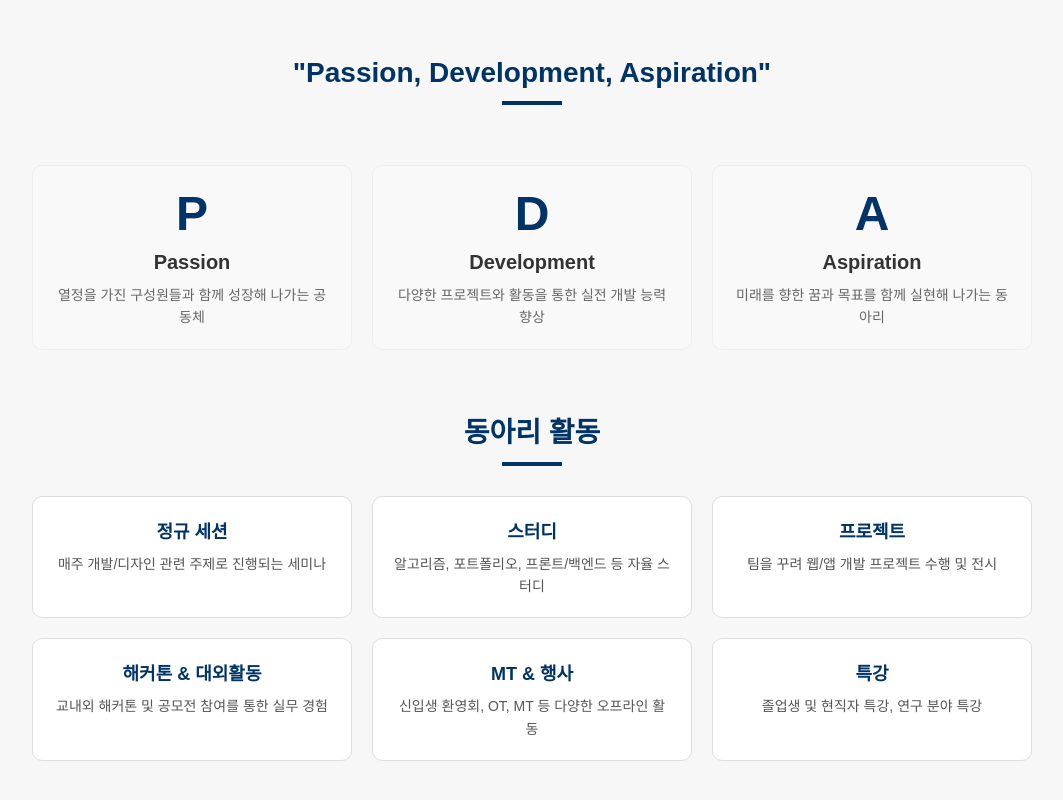
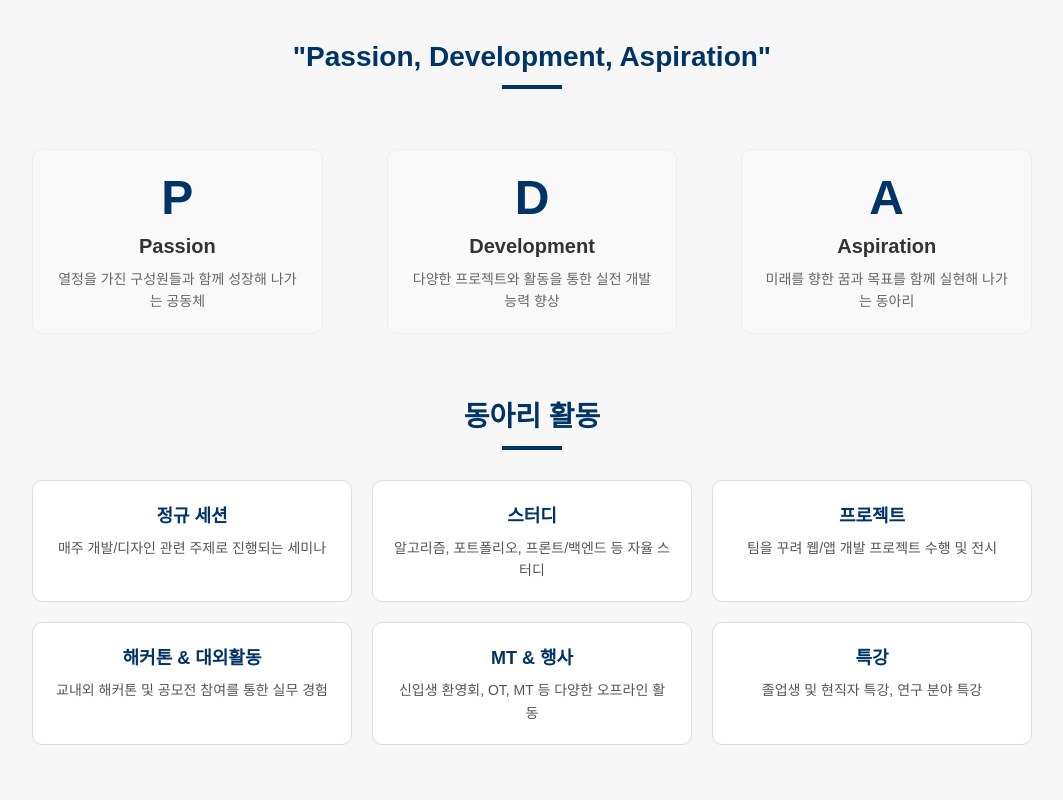
Before and after one commit to junhyeon-devops/club-website-infra, a React (Create React App) app: page / in a window 1280 px wide. Shown: the part 1060-1860 px from the top of the page, without its empty margins (108-1171 px from the left). Built offline with nearby package versions, Linux system fonts and the light colour scheme.

Commit message:
메인 페이지까지 최종

```diff
--- a/package.json
+++ b/package.json
@@ -9,6 +9,7 @@
     "@testing-library/user-event": "^13.5.0",
     "react": "^19.1.0",
     "react-dom": "^19.1.0",
+    "react-helmet": "^6.1.0",
     "react-router-dom": "^7.6.1",
     "react-scripts": "5.0.1",
     "swiper": "^11.2.8",
--- a/public/index.html
+++ b/public/index.html
@@ -2,7 +2,7 @@
 <html lang="en">
   <head>
     <meta charset="utf-8" />
-    <link rel="icon" href="%PUBLIC_URL%/favicon.ico" />
+    <link rel="icon" href="logo.png" />
     <meta name="viewport" content="width=device-width, initial-scale=1" />
     <meta name="theme-color" content="#000000" />
     <meta
@@ -24,7 +24,7 @@
       work correctly both with client-side routing and a non-root public URL.
       Learn how to configure a non-root public URL by running `npm run build`.
     -->
-    <title>React App</title>
+    <title>CBNU PDA</title>
   </head>
   <body>
     <noscript>You need to enable JavaScript to run this app.</noscript>
--- a/src/Header.js
+++ b/src/Header.js
@@ -171,13 +171,13 @@ const Header = () => {
 };
 
 const styles = {
-  headerWrapper: { position: 'relative', zIndex: 10 },
+  headerWrapper: { position: 'relative', zIndex: 10, height:'10vh' },
   hoverZone: { position: 'relative', zIndex: 10 },
   header: {
     backgroundColor: '#002244', height: '10vh', display: 'flex',
     justifyContent: 'space-between', alignItems: 'center', padding: '0 20px'
   },
-  navSection: { flex: '2', display: 'flex', justifyContent: 'center' },
+  navSection: { paddingRight: '17vw', display: 'flex', justifyContent: 'center' },
   invisibleBox: {
     height: '80px', width: '120px', display: 'flex', alignItems: 'center',
     justifyContent: 'center', backgroundColor: 'transparent', boxSizing: 'border-box', cursor: 'pointer',
@@ -193,7 +193,7 @@ const styles = {
     backgroundColor: 'rgba(255,255,255,0.92)', color: '#000', display: 'flex',
     justifyContent: 'center', padding: '20px 0',
     borderTop: '2px solid #aaa', zIndex: 100,
-    width: '100%', maxWidth: '100vw', overflowX: 'auto', height: '20vh'
+    width: '100%', maxWidth: '100vw', overflowX: 'auto', height: '10vh'
   },
   dropdownColumn: {
     display: 'flex', flexDirection: 'column', gap: '10px', minWidth: '120px',
@@ -232,4 +232,5 @@ const styles = {
   },
 };
 
+
 export default Header;
--- a/src/ImageSlider.js
+++ b/src/ImageSlider.js
@@ -84,7 +84,7 @@ const styles = {
   wrapper: {
     position: 'relative',
     width: '100%',
-    height: '92vh',
+    height: '90vh',
     overflow: 'hidden',
   },
   swiper: {
--- a/src/MainIntro.js
+++ b/src/MainIntro.js
@@ -150,7 +150,7 @@ const styles = {
   cardsRow: {
     display: 'flex',
     justifyContent: 'space-between',
-    gap: '20px',
+    gap: '5vw',
     flexWrap: 'nowrap',
   },
   card: {
```
Also changed, not shown: 2 other files (tests, documents, lock files or other folders).
